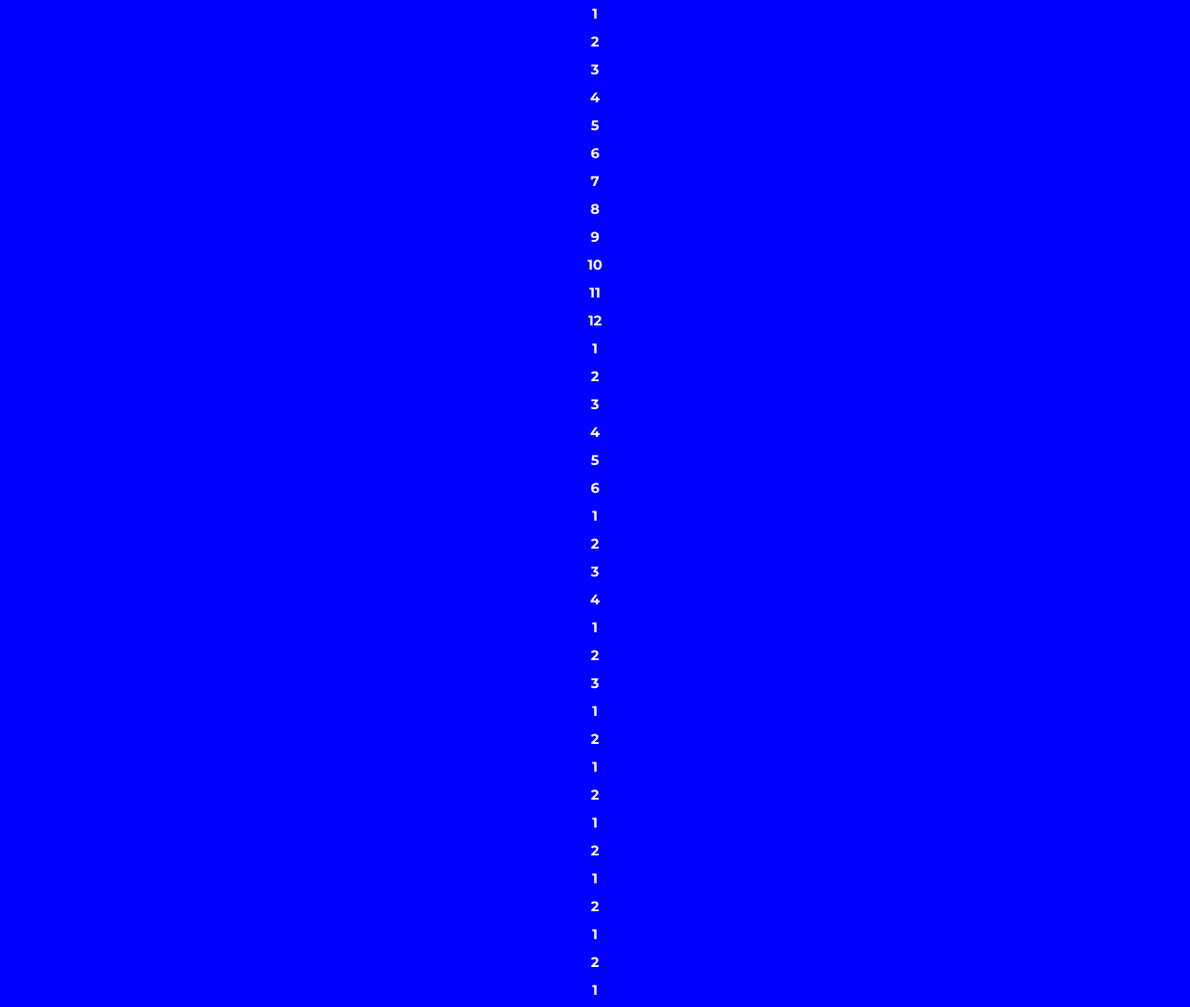
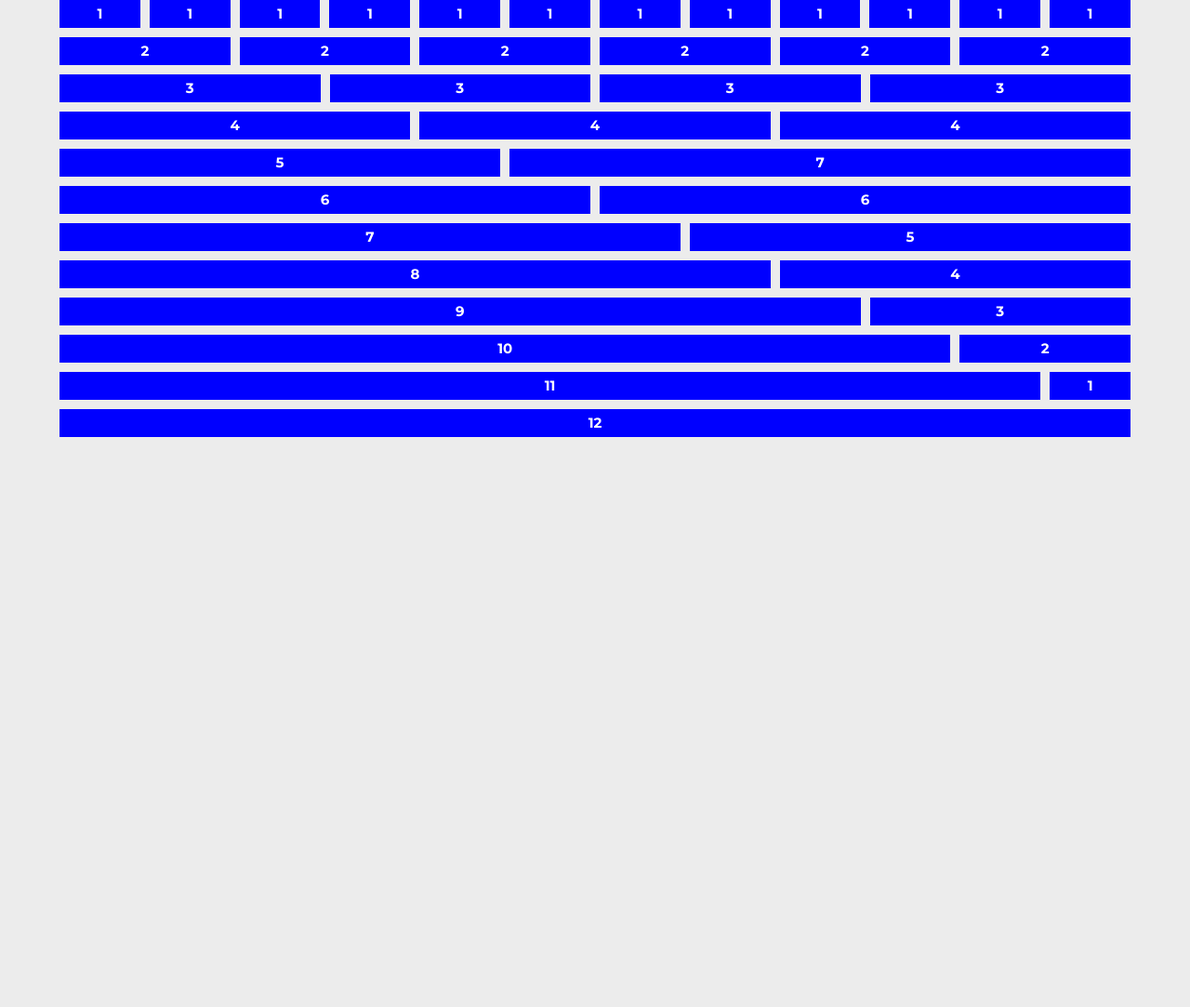
Before and after one commit to dbuzzin/float_framework, a website: page grid-example.html in a window 1280 px wide. Shown: the top 1083 px of the page at 93% size. After the commit the page ends 800 px from the top, so only its background shows below. Drawn offline with Linux system fonts and the light colour scheme.

Commit message:
Added container to page

```diff
--- a/grid-example.html
+++ b/grid-example.html
@@ -27,69 +27,73 @@
         </style>
     </head>
     <body>
+
+        <div class="container-fluid-90">
             <div class="row">
                 <div class="col-sm-1">1</div>
-            <div class="col-sm-1">2</div>
-            <div class="col-sm-1">3</div>
-            <div class="col-sm-1">4</div>
-            <div class="col-sm-1">5</div>
-            <div class="col-sm-1">6</div>
-            <div class="col-sm-1">7</div>
-            <div class="col-sm-1">8</div>
-            <div class="col-sm-1">9</div>
-            <div class="col-sm-1">10</div>
-            <div class="col-sm-1">11</div>
-            <div class="col-sm-1">12</div>
+                <div class="col-sm-1">1</div>
+                <div class="col-sm-1">1</div>
+                <div class="col-sm-1">1</div>
+                <div class="col-sm-1">1</div>
+                <div class="col-sm-1">1</div>
+                <div class="col-sm-1">1</div>
+                <div class="col-sm-1">1</div>
+                <div class="col-sm-1">1</div>
+                <div class="col-sm-1">1</div>
+                <div class="col-sm-1">1</div>
+                <div class="col-sm-1">1</div>
             </div>
             <div class="row">
-            <div class="col-sm-2">1</div>
                 <div class="col-sm-2">2</div>
-            <div class="col-sm-2">3</div>
-            <div class="col-sm-2">4</div>
-            <div class="col-sm-2">5</div>
-            <div class="col-sm-2">6</div>
-        </div>
-        <div class="row">
-            <div class="col-sm-3">1</div>
-            <div class="col-sm-3">2</div>
-            <div class="col-sm-3">3</div>
-            <div class="col-sm-3">4</div>
-        </div>
-        <div class="row">
-            <div class="col-sm-4">1</div>
-            <div class="col-sm-4">2</div>
-            <div class="col-sm-4">3</div>
-        </div>
-        <div class="row">
-            <div class="col-sm-5">1</div>
-            <div class="col-sm-7">2</div>
-        </div>
-        <div class="row">
-            <div class="col-sm-6">1</div>
-            <div class="col-sm-6">2</div>
-        </div>
-        <div class="row">
-            <div class="col-sm-7">1</div>
-            <div class="col-sm-5">2</div>
-        </div>
-        <div class="row">
-            <div class="col-sm-8">1</div>
-            <div class="col-sm-4">2</div>
-        </div>
-        <div class="row">
-            <div class="col-sm-9">1</div>
-            <div class="col-sm-3">2</div>
-        </div>
-        <div class="row">
-            <div class="col-sm-10">1</div>
+                <div class="col-sm-2">2</div>
+                <div class="col-sm-2">2</div>
+                <div class="col-sm-2">2</div>
+                <div class="col-sm-2">2</div>
                 <div class="col-sm-2">2</div>
             </div>
             <div class="row">
-            <div class="col-sm-11">1</div>
-            <div class="col-sm-1">2</div>
+                <div class="col-sm-3">3</div>
+                <div class="col-sm-3">3</div>
+                <div class="col-sm-3">3</div>
+                <div class="col-sm-3">3</div>
             </div>
             <div class="row">
-            <div class="col-sm-12">1</div>
+                <div class="col-sm-4">4</div>
+                <div class="col-sm-4">4</div>
+                <div class="col-sm-4">4</div>
             </div>
+            <div class="row">
+                <div class="col-sm-5">5</div>
+                <div class="col-sm-7">7</div>
+            </div>
+            <div class="row">
+                <div class="col-sm-6">6</div>
+                <div class="col-sm-6">6</div>
+            </div>
+            <div class="row">
+                <div class="col-sm-7">7</div>
+                <div class="col-sm-5">5</div>
+            </div>
+            <div class="row">
+                <div class="col-sm-8">8</div>
+                <div class="col-sm-4">4</div>
+            </div>
+            <div class="row">
+                <div class="col-sm-9">9</div>
+                <div class="col-sm-3">3</div>
+            </div>
+            <div class="row">
+                <div class="col-sm-10">10</div>
+                <div class="col-sm-2">2</div>
+            </div>
+            <div class="row">
+                <div class="col-sm-11">11</div>
+                <div class="col-sm-1">1</div>
+            </div>
+            <div class="row">
+                <div class="col-sm-12">12</div>
+            </div>
+        </div>
+
     </body>
 </html>
```
Lines whose indentation alone changed are shown as unchanged.
